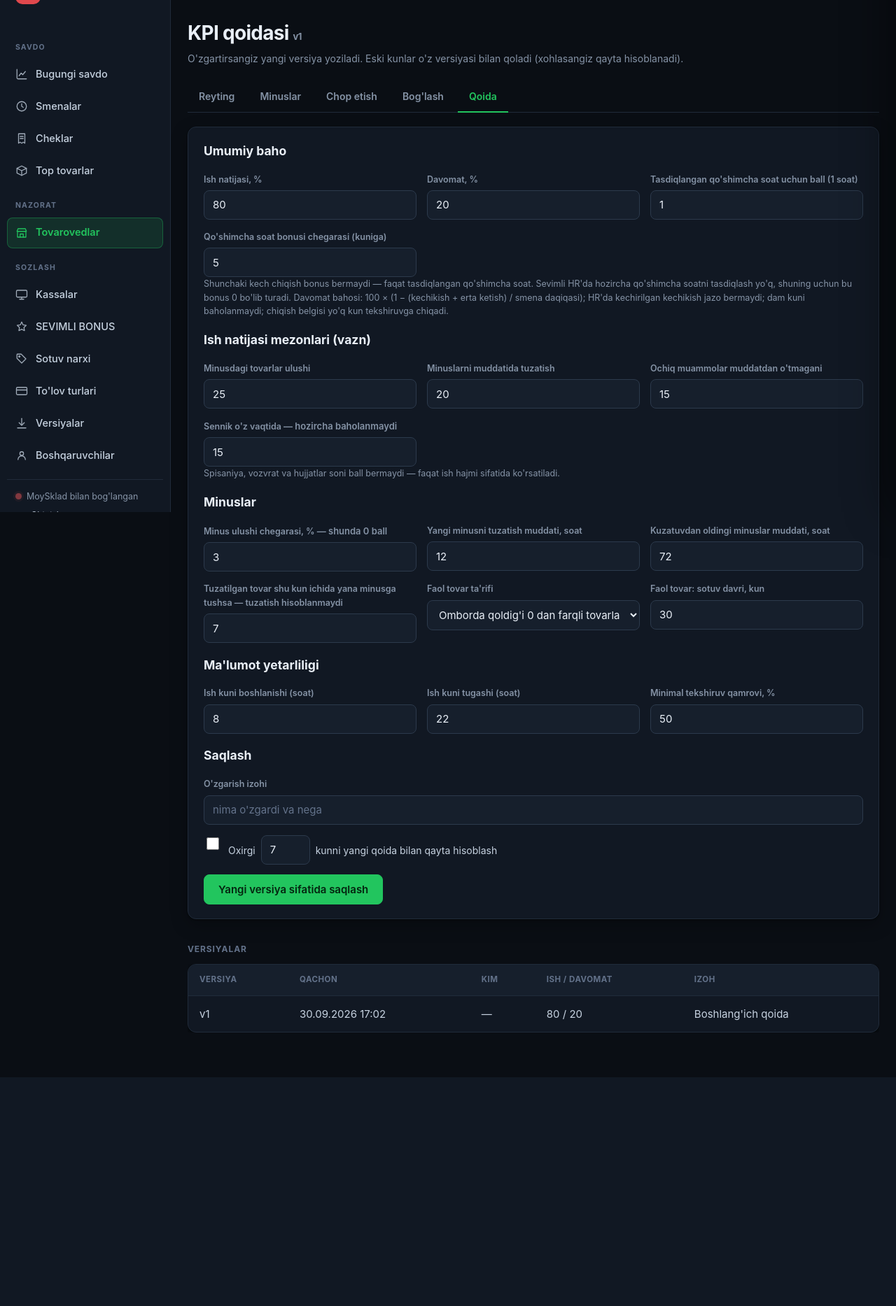
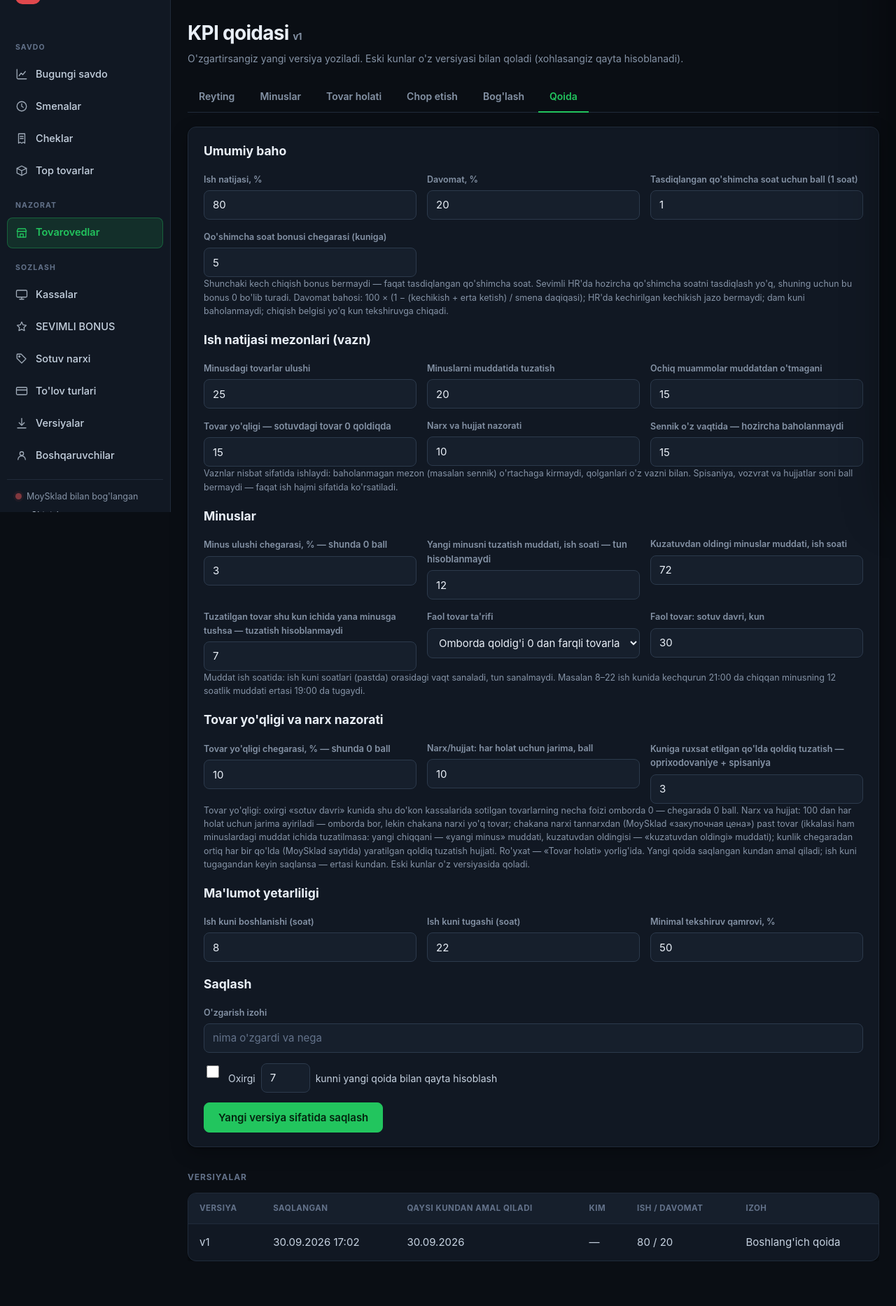
Before and after one commit to 130395mq-dev/sevimli-kassa, a Django app: page /kpi/qoida/ in a window 1280 px wide. Shown: the part 68-1935 px from the top of the page at 70% size. Before the commit the page ends 1608 px from the top, so only its background shows below. Run offline with Django 5.2, Linux system fonts and the light colour scheme; the visitor is signed in with stand-in values (Sample User, id 1); data comes from the database, SQL or seed files in the repository; data that the repository does not hold is empty; parts of the project's set-up code (start-up, migrations or seed data) failed here and were passed over; some libraries are stand-ins or nearby versions.

Commit message:
KPI kuchaytirish (3/7) — panel: «Tovar holati» sahifasi, reyting kartasi, qoida sahifasi
Yangi «Tovar holati» yorlig'i (tugagan / narxsiz / tannarxdan past), reyting kartasida «Tovar yo'qligi» chizg'ichi,
qoida sahifasida yangi maydonlar va har versiya qaysi kundan amal qilishi, xodim sahifasida yangi mezonlar izohi.

Co-Authored-By: Claude Fable 5.2 <noreply@anthropic.com>
Claude-Session: https://claude.ai/code/session_011bu3knkTu2Dt5vTzQScKVz

```diff
--- a/kpi/templates/kpi/_tabs.html
+++ b/kpi/templates/kpi/_tabs.html
@@ -4,6 +4,7 @@
     <a {% if on == "reyting" %}class="on" {% endif %}href="{% url 'kpi:bosh' %}{% if davr %}?davr={{ davr }}{% endif %}">Reyting</a>
     {% if panel_tovaroved %}<a {% if on == "men" %}class="on" {% endif %}href="{% url 'kpi:men' %}">Mening ishim</a>{% endif %}
     <a {% if on == "minus" %}class="on" {% endif %}href="{% url 'kpi:minuslar' %}">Minuslar</a>
+    <a {% if on == "holat" %}class="on" {% endif %}href="{% url 'kpi:holat' %}">Tovar holati</a>
     {% if owner %}
     <a href="{% url 'kpi:chop' %}">Chop etish</a>
     <a href="{% url 'kpi:boglash' %}">Bog'lash</a>
--- a/kpi/templates/kpi/qoida.html
+++ b/kpi/templates/kpi/qoida.html
@@ -16,6 +16,7 @@
   <nav class="tabs">
     <a href="{% url 'kpi:bosh' %}">Reyting</a>
     <a href="{% url 'kpi:minuslar' %}">Minuslar</a>
+    <a href="{% url 'kpi:holat' %}">Tovar holati</a>
     <a href="{% url 'kpi:chop' %}">Chop etish</a>
     <a href="{% url 'kpi:boglash' %}">Bog'lash</a>
     <a class="on" href="{% url 'kpi:qoida' %}">Qoida</a>
@@ -38,21 +39,38 @@
       <label><span>Minusdagi tovarlar ulushi</span><input type="number" min="0" name="w_minus_ulush" value="{{ rule.w_minus_ulush }}"></label>
       <label><span>Minuslarni muddatida tuzatish</span><input type="number" min="0" name="w_muddat" value="{{ rule.w_muddat }}"></label>
       <label><span>Ochiq muammolar muddatdan o'tmagani</span><input type="number" min="0" name="w_ochiq" value="{{ rule.w_ochiq }}"></label>
+      <label><span>Tovar yo'qligi <span class="sec">— sotuvdagi tovar 0 qoldiqda</span></span><input type="number" min="0" name="w_nol" value="{{ rule.w_nol }}"></label>
+      <label><span>Narx va hujjat nazorati</span><input type="number" min="0" name="w_narx" value="{{ rule.w_narx }}"></label>
       <label><span>Sennik o'z vaqtida <span class="sec">— hozircha baholanmaydi</span></span><input type="number" min="0" name="w_sennik" value="{{ rule.w_sennik }}"></label>
     </div>
-    <div class="note">Spisaniya, vozvrat va hujjatlar soni ball bermaydi — faqat ish hajmi sifatida ko'rsatiladi.</div>
+    <div class="note">Vaznlar nisbat sifatida ishlaydi: baholanmagan mezon (masalan sennik) o'rtachaga kirmaydi, qolganlari o'z vazni bilan.
+      Spisaniya, vozvrat va hujjatlar soni ball bermaydi — faqat ish hajmi sifatida ko'rsatiladi.</div>
 
     <h3>Minuslar</h3>
     <div class="fields">
       <label><span>Minus ulushi chegarasi, % <span class="sec">— shunda 0 ball</span></span><input name="minus_ulush_chegara" value="{{ rule.minus_ulush_chegara }}"></label>
-      <label><span>Yangi minusni tuzatish muddati, soat</span><input type="number" min="0" name="tuzatish_soat" value="{{ rule.tuzatish_soat }}"></label>
-      <label><span>Kuzatuvdan oldingi minuslar muddati, soat</span><input type="number" min="0" name="oldingi_tuzatish_soat" value="{{ rule.oldingi_tuzatish_soat }}"></label>
+      <label><span>Yangi minusni tuzatish muddati, ish soati <span class="sec">— tun hisoblanmaydi</span></span><input type="number" min="0" name="tuzatish_soat" value="{{ rule.tuzatish_soat }}"></label>
+      <label><span>Kuzatuvdan oldingi minuslar muddati, ish soati</span><input type="number" min="0" name="oldingi_tuzatish_soat" value="{{ rule.oldingi_tuzatish_soat }}"></label>
       <label><span>Tuzatilgan tovar shu kun ichida yana minusga tushsa — tuzatish hisoblanmaydi</span><input type="number" min="0" name="qayta_paydo_kun" value="{{ rule.qayta_paydo_kun }}"></label>
       <label><span>Faol tovar ta'rifi</span>
         <select name="faol_tovar">{% for k, n in faol %}<option value="{{ k }}" {% if rule.faol_tovar == k %}selected{% endif %}>{{ n }}</option>{% endfor %}</select>
       </label>
       <label><span>Faol tovar: sotuv davri, kun</span><input type="number" min="1" name="faol_sotuv_kun" value="{{ rule.faol_sotuv_kun }}"></label>
     </div>
+    <div class="note">Muddat ish soatida: ish kuni soatlari (pastda) orasidagi vaqt sanaladi, tun sanalmaydi.
+      Masalan 8–22 ish kunida kechqurun 21:00 da chiqqan minusning 12 soatlik muddati ertasi 19:00 da tugaydi.</div>
+
+    <h3>Tovar yo'qligi va narx nazorati</h3>
+    <div class="fields">
+      <label><span>Tovar yo'qligi chegarasi, % <span class="sec">— shunda 0 ball</span></span><input name="nol_chegara" value="{{ rule.nol_chegara }}"></label>
+      <label><span>Narx/hujjat: har holat uchun jarima, ball</span><input type="number" min="0" name="narx_jarima" value="{{ rule.narx_jarima }}"></label>
+      <label><span>Kuniga ruxsat etilgan qo'lda qoldiq tuzatish <span class="sec">— oprixodovaniye + spisaniya</span></span><input type="number" min="0" name="tuzatish_hujjat_chegara" value="{{ rule.tuzatish_hujjat_chegara }}"></label>
+    </div>
+    <div class="note">Tovar yo'qligi: oxirgi «sotuv davri» kunida shu do'kon kassalarida sotilgan tovarlarning necha foizi omborda 0 — chegarada 0 ball.
+      Narx va hujjat: 100 dan har holat uchun jarima ayiriladi — omborda bor, lekin chakana narxi yo'q tovar; chakana narxi tannarxdan (MoySklad «закупочная цена») past tovar
+      (ikkalasi ham minuslardagi muddat ichida tuzatilmasa: yangi chiqqani — «yangi minus» muddati, kuzatuvdan oldingisi — «kuzatuvdan oldingi» muddati);
+      kunlik chegaradan ortiq har bir qo'lda (MoySklad saytida) yaratilgan qoldiq tuzatish hujjati. Ro'yxat — «Tovar holati» yorlig'ida.
+      Yangi qoida saqlangan kundan amal qiladi; ish kuni tugagandan keyin saqlansa — ertasi kundan. Eski kunlar o'z versiyasida qoladi.</div>
 
     <h3>Ma'lumot yetarliligi</h3>
     <div class="fields">
@@ -71,9 +89,9 @@
 
   <h2>Versiyalar</h2>
   <div class="tablewrap"><table>
-    <tr><th>Versiya</th><th>Qachon</th><th>Kim</th><th>Ish / davomat</th><th>Izoh</th></tr>
+    <tr><th>Versiya</th><th>Saqlangan</th><th>Qaysi kundan amal qiladi</th><th>Kim</th><th>Ish / davomat</th><th>Izoh</th></tr>
     {% for v in versions %}
-      <tr><td>v{{ v.version }}</td><td>{{ v.created_at|date:"d.m.Y H:i" }}</td><td>{{ v.created_by|default:"—" }}</td><td>{{ v.w_ish }} / {{ v.w_davomat }}</td><td>{{ v.izoh }}</td></tr>
+      <tr><td>v{{ v.version }}</td><td>{{ v.created_at|date:"d.m.Y H:i" }}</td><td>{{ v.boshlanadi|date:"d.m.Y" }}</td><td>{{ v.created_by|default:"—" }}</td><td>{{ v.w_ish }} / {{ v.w_davomat }}</td><td>{{ v.izoh }}</td></tr>
     {% endfor %}
   </table></div>
 {% endblock %}
--- a/kpi/templates/kpi/xodim.html
+++ b/kpi/templates/kpi/xodim.html
@@ -58,6 +58,11 @@
                   {% if m.kirish.neytral %}<div class="note">Neytral: {{ m.kirish.neytral|join:"; " }}</div>{% endif %}
                   {% if m.kirish.faol_tarif %}<div class="note">Faol tovar: {{ m.kirish.faol_tarif }} — {{ m.kirish.faol_tovar }} ta; minus o'rtacha {{ m.kirish.minus_ortacha }} ({{ m.kirish.tekshiruvlar }} tekshiruv)</div>{% endif %}
                   {% if m.kirish.ochiq %}<div class="note">Ochiq: {{ m.kirish.ochiq }}, muddati o'tgan: {{ m.kirish.muddati_otgan }}, o'rtacha yoshi {{ m.kirish.ortacha_yosh_soat }} soat</div>{% endif %}
+                  {% if m.kirish.sotuv_tarif %}<div class="note">Sotuvdagi tovar: {{ m.kirish.sotuv_tarif }} — {{ m.kirish.sotuv_tovar }} ta; 0 qoldiqda o'rtacha {{ m.kirish.nol_ortacha }} ({{ m.kirish.tekshiruvlar }} tekshiruv)</div>{% endif %}
+                  {% if m.key == "narx" and m.ball is not None %}<div class="note">Narxsiz: {{ m.kirish.narxsiz_soni }}{% if m.kirish.narxsiz %} ({{ m.kirish.narxsiz|join:"; " }}){% endif %};
+                    tannarxdan past: {{ m.kirish.arzon_soni }}{% if m.kirish.arzon %} ({{ m.kirish.arzon|join:"; " }}){% endif %};
+                    qo'lda qoldiq tuzatish: {{ m.kirish.tuzatish_hujjat }} hujjat (ruxsat {{ m.kirish.tuzatish_chegara }}, ortig'i {{ m.kirish.ortiq }}){% if m.kirish.kutilmoqda %};
+                    tuzatish muddati hali o'tmagan narx holati: {{ m.kirish.kutilmoqda }} (jarimasiz){% endif %}</div>{% endif %}
                 </div>
                 <div class="num">{% if m.ball is not None %}<b>{{ m.ball }}</b>{% else %}<span class="sec">—</span>{% endif %}</div>
               </div>
```
Also changed, not shown: kpi/templates/kpi/bosh.html (+20 -0 lines), kpi/templates/kpi/holat.html (added, +70 -0 lines).
